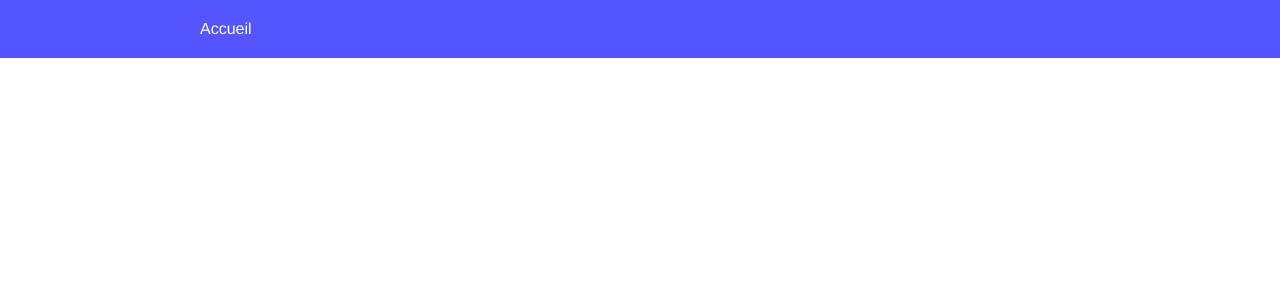
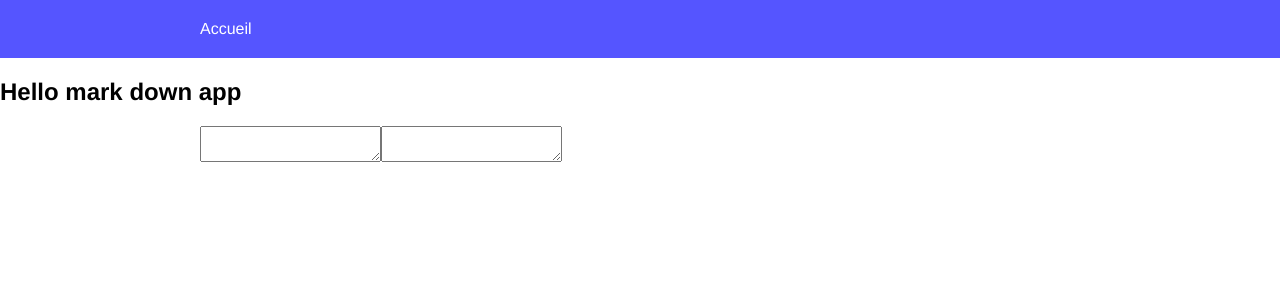
Before and after one commit to wabs-the-phoenix/vue3-training, a Vue app: page /mark-down in a window 1280 px wide. Before the commit this address had no page. Shown: the top 300 px of the page. Built offline with nearby package versions, Linux system fonts and the light colour scheme.

Commit message:
Debut de l'exercice markdown

```diff
--- /dev/null
+++ b/src/pages/MarkDown.vue
@@ -0,0 +1,17 @@
+<template>
+    <h2>Hello mark down app</h2>
+  <div class="container flex full-height">
+    <textarea name="" id="#in"></textarea>
+    <textarea name="" id="#out"></textarea>
+  </div>
+</template>
+
+<script>
+export default {
+
+}
+</script>
+
+<style>
+
+</style>
--- a/src/router.js
+++ b/src/router.js
@@ -1,10 +1,12 @@
 import { createRouter, createWebHistory} from 'vue-router';
 import HomePage from './pages/HomePage.vue';
 import ScrollApp from './pages/ScrollApp.vue';
+import MarkDown from './pages/MarkDown.vue';
 
 const routes = [
     { path: '/', component: HomePage},
-    { path: '/scroll-app', component: ScrollApp}
+    { path: '/scroll-app', component: ScrollApp},
+    { path: '/mark-down', component: MarkDown}
 ];
 const router = createRouter({
     routes,
```
